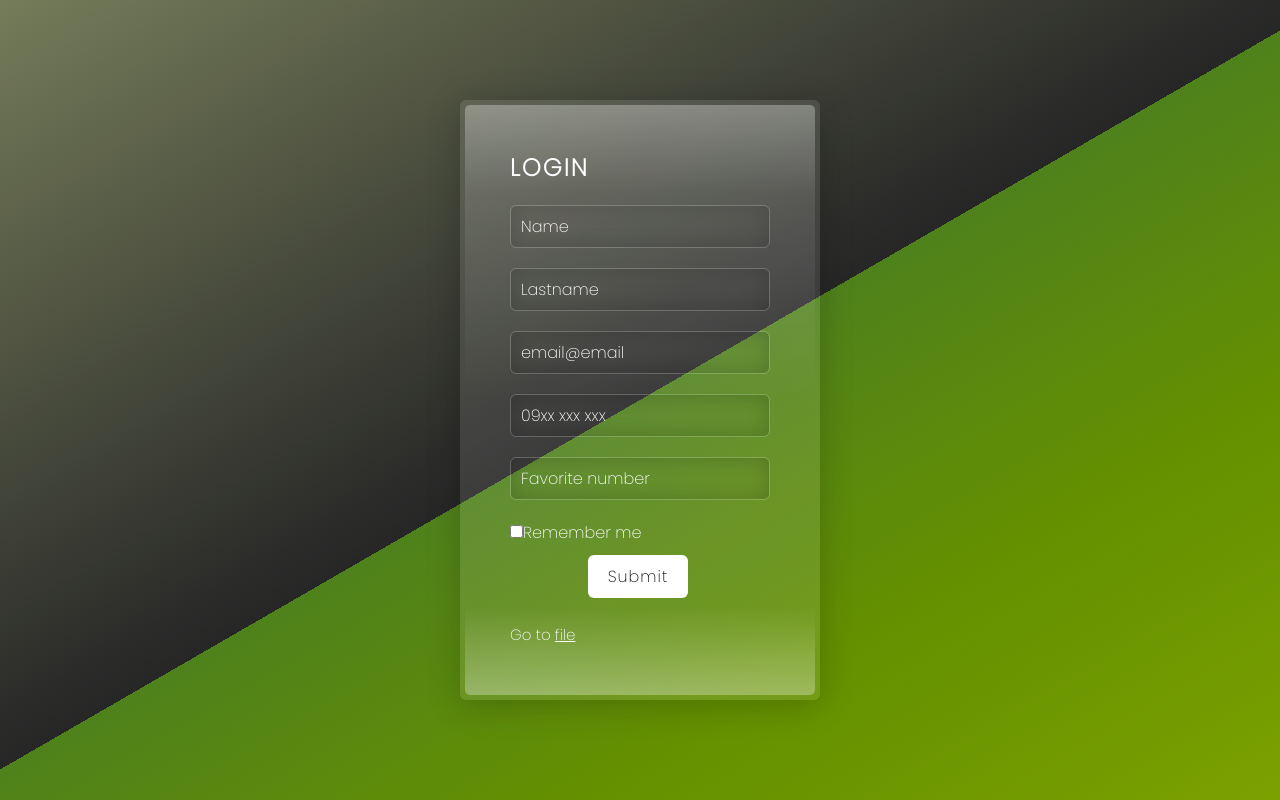
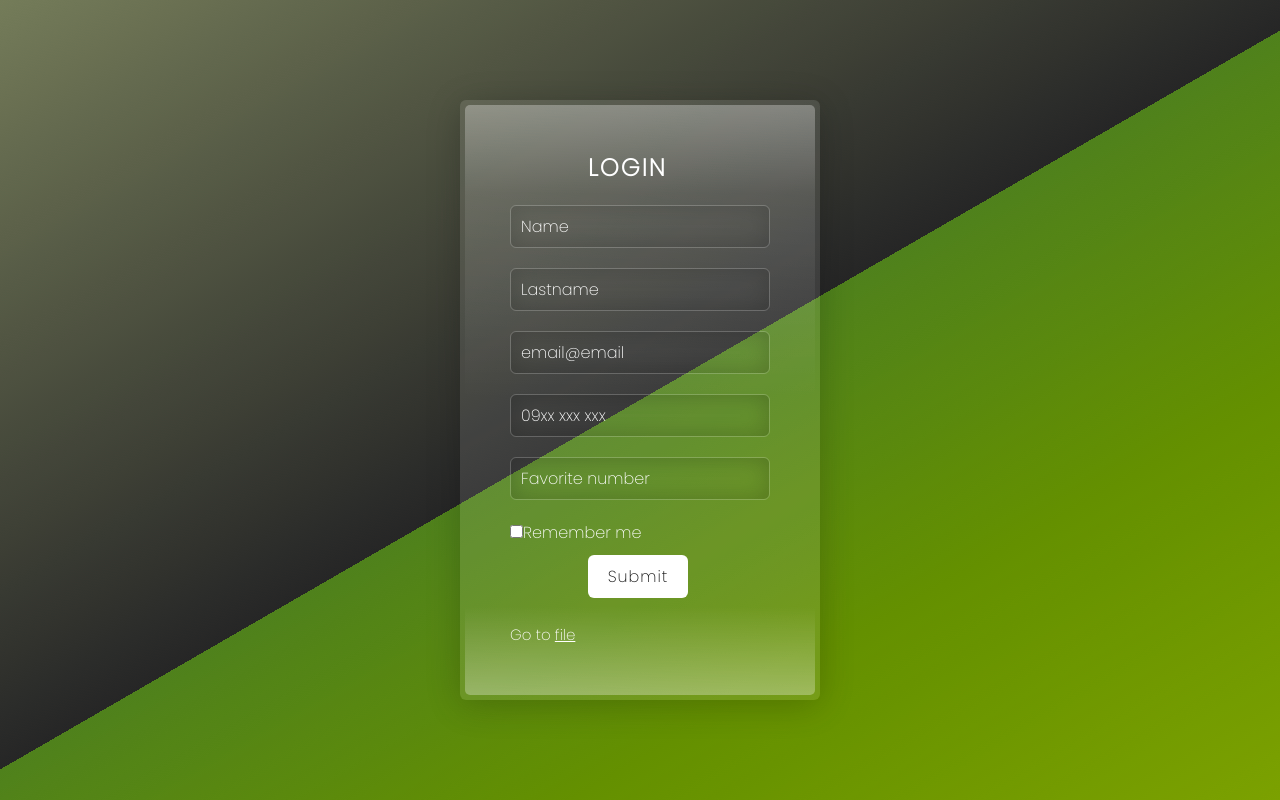
Before and after one commit to bk670nm/IPaIOT_php, a PHP site: page / in a window 1280 px wide. Run offline with PHP 8.4, Linux system fonts and the light colour scheme; data that the repository does not hold is empty.

Commit message:
centering items

```diff
--- a/style.css
+++ b/style.css
@@ -65,8 +65,7 @@ section{
     font-weight: bolder;
     letter-spacing: 2px;
     margin-bottom: 20px;
-    margin-left: auto;
-    margin-right: auto;
+    margin-left: 30%;
 }
 
 .box .form .inputBox{
```
